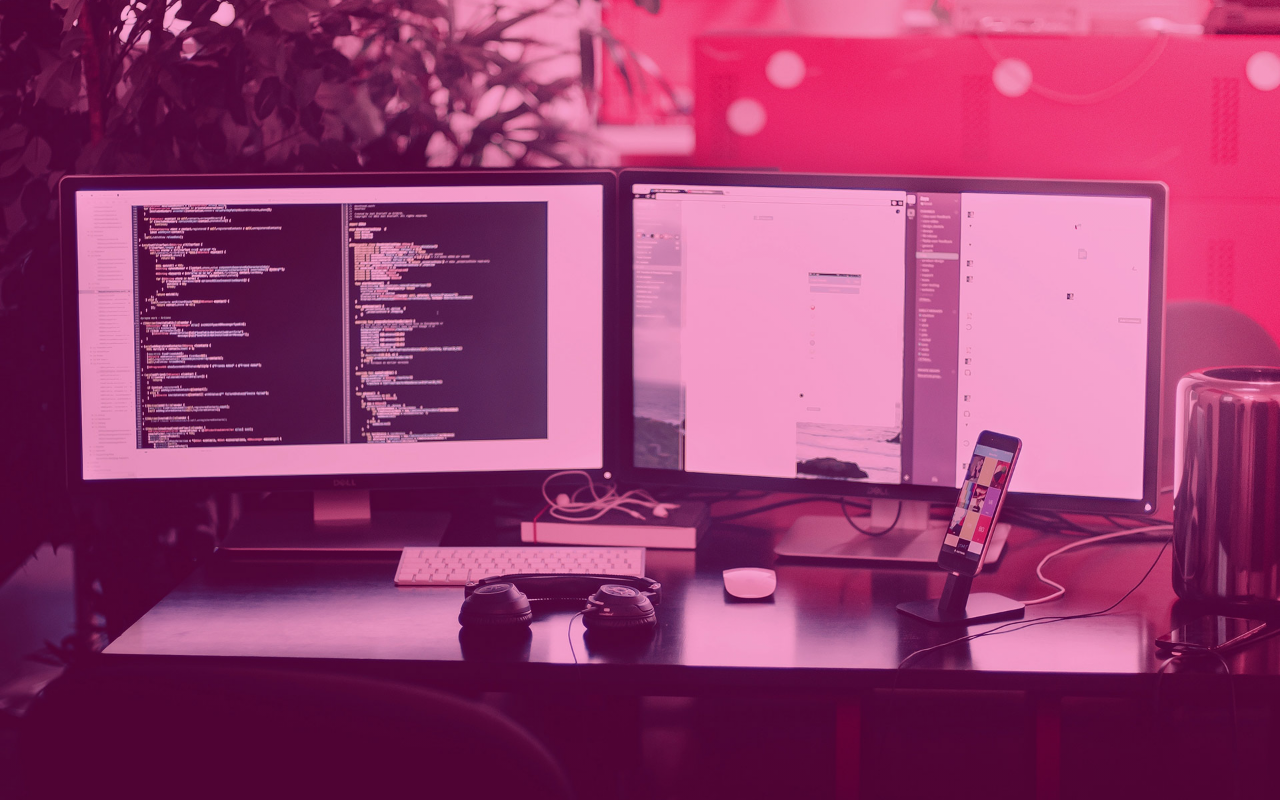
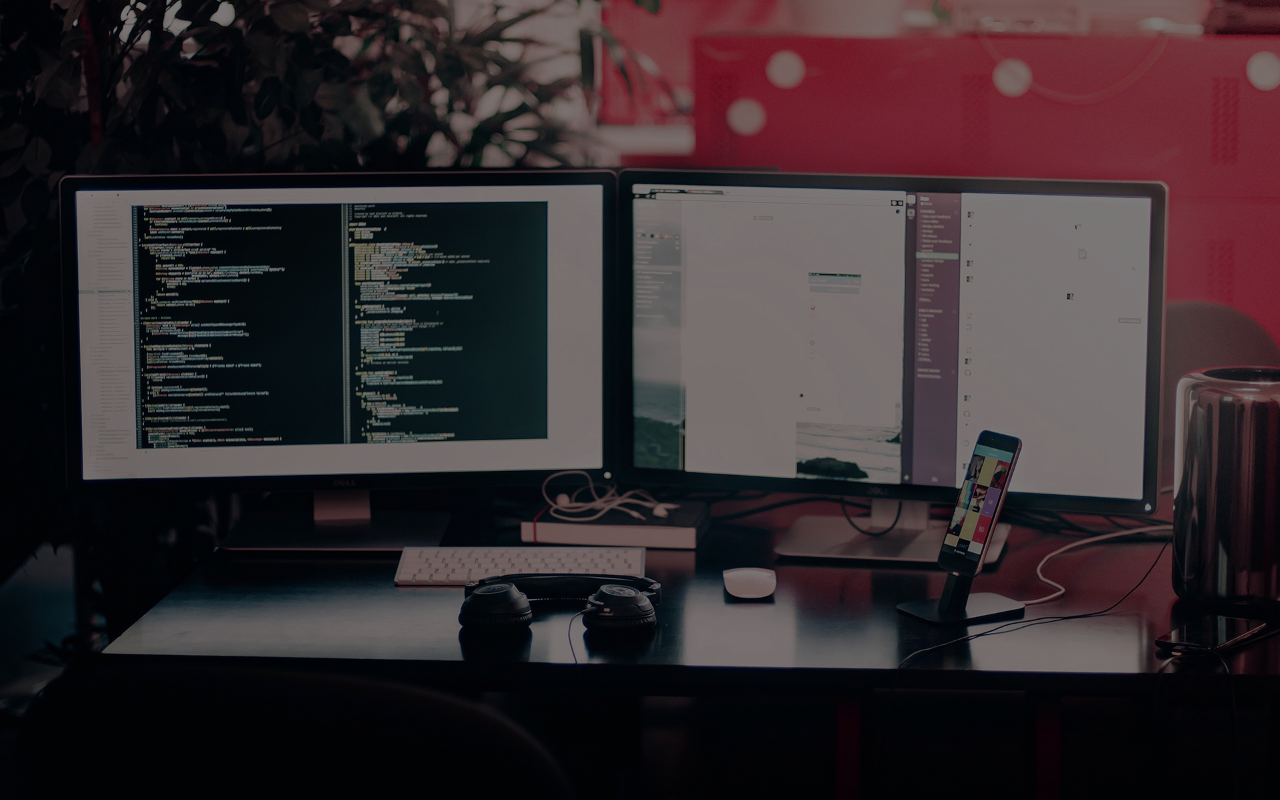
Before and after one commit to sinrosha/sinrosha.github.io, a plain HTML site: page index.html in a window 1280 px wide. Drawn offline with Linux system fonts and the light colour scheme.

Commit message:
background colour

```diff
--- a/src/css/style.css
+++ b/src/css/style.css
@@ -48,7 +48,7 @@ table {
 }
 
 .full-view {
-  background: linear-gradient(0deg,rgba(255,0,150,0.3),rgba(255,0,150,0.3)), url("../../assets/images/main-background.jpg") center center no-repeat;
+  background: linear-gradient(0deg,rgba(0,0,0,0.5),rgba(0,0,0,0.5)), url("../../assets/images/main-background.jpg") center center no-repeat;
   background-size: cover;
   height: 100vh;
   width: 100vw;
```
